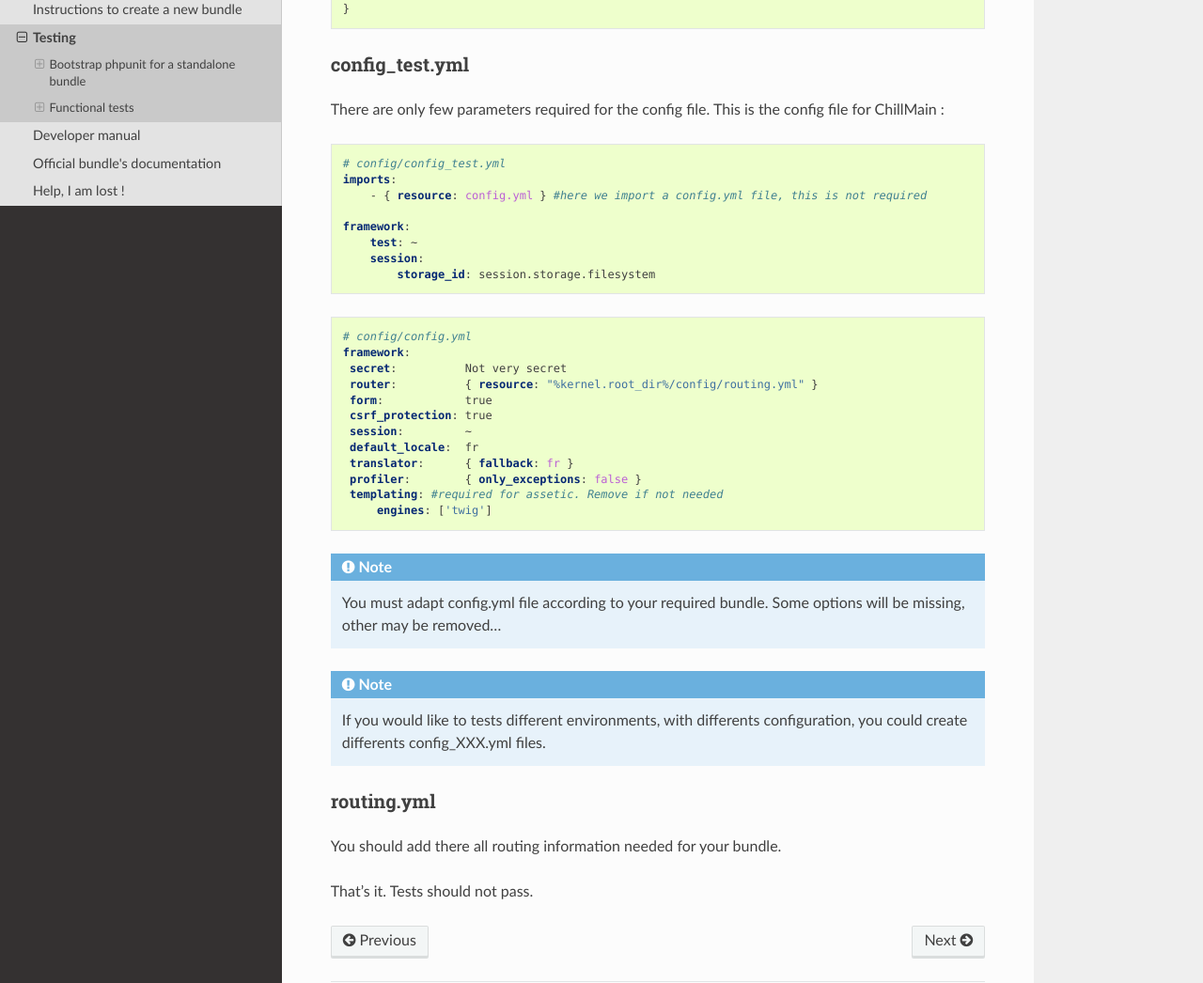
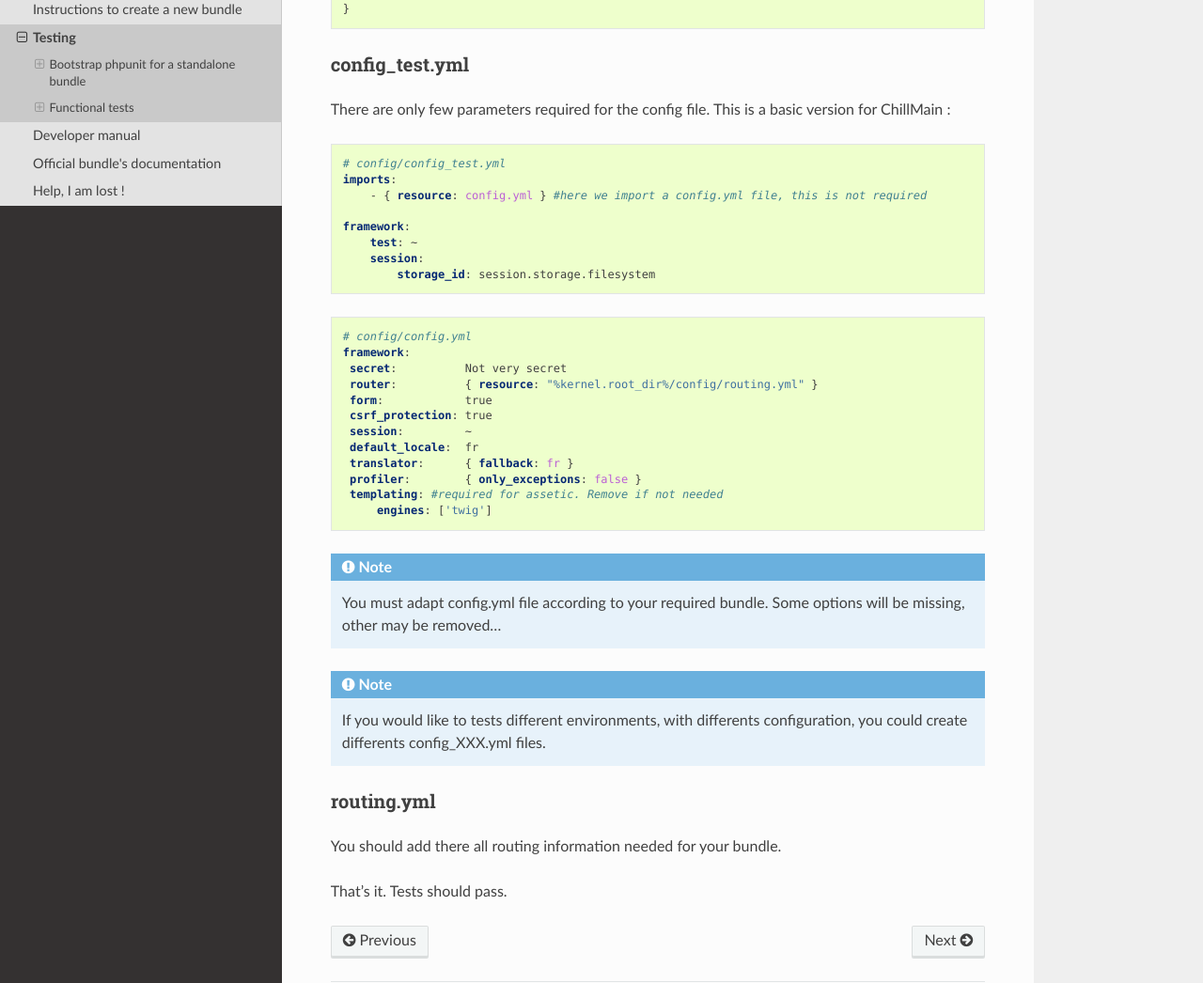
Before and after one commit to Chill-project/Documentation, a Sphinx documentation site: the page built from source/development/make-test-working.rst, in a window 1280 px wide and 1400 px high, scrolled down 3066 px. Shown: the part 226-1272 px from the top of the window at 94% size. Built offline with Sphinx 7.4.7 and the Read the Docs theme 2.0.0, drawn with Linux system fonts in a browser that asks for light colours.

Commit message:
Revisioning

```diff
--- a/source/development/make-test-working.rst
+++ b/source/development/make-test-working.rst
@@ -182,7 +182,7 @@ This file boostrap the app. It contains three functions. This is the file used i
 config_test.yml
 ---------------
 
-There are only few parameters required for the config file. This is the config file for ChillMain :
+There are only few parameters required for the config file. This is a basic version for ChillMain :
 
 .. code-block:: yaml
 
@@ -228,4 +228,4 @@ You should add there all routing information needed for your bundle.
     chill_main_bundle:
       resource: "@CLChillMainBundle/Resources/config/routing.yml"
 
-That's it. Tests should not pass.
+That's it. Tests should pass.
```
